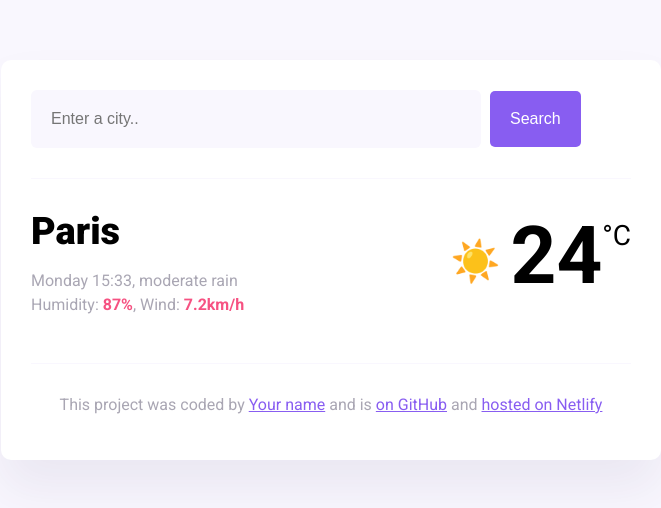
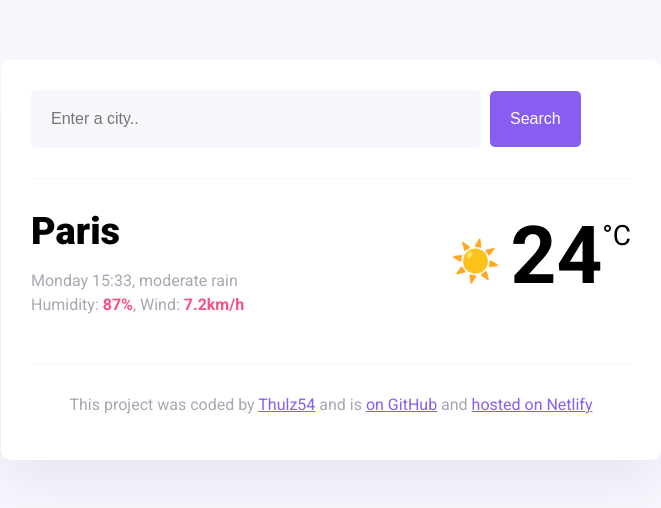
Before and after one commit to Thulz54/Weatherapp, a plain HTML site: page index.html in a window 1280 px wide. Shown: the whole page, without its empty margins (309-970 px from the left). Drawn offline with nearby package versions, Linux system fonts and the light colour scheme.

Commit message:
changed Developer information

```diff
--- a/index.html
+++ b/index.html
@@ -146,7 +146,7 @@ footer {
                                                                                                                                                                                                                                                                                                                                                                             <footer>
                                                                                                                                                                                                                                                                                                                                                                                     <p>
                                                                                                                                                                                                                                                                                                                                                                                               This project was coded by
-                                                                                                                                                                                                                                                                                                                                                                                                        <a href="#" target="_blank">Your name</a> and is
+                                                                                                                                                                                                                                                                                                                                                                                                        <a href="#" target="_blank">Thulz54</a> and is
                                                                                                                                                                                                                                                                                                                                                                                                                   <a href="#" target="_blank"> on GitHub</a> and
                                                                                                                                                                                                                                                                                                                                                                                                                             <a href="#" target="_blank">hosted on Netlify</a>
                                                                                                                                                                                                                                                                                                                                                                                                                                     </p>
```
